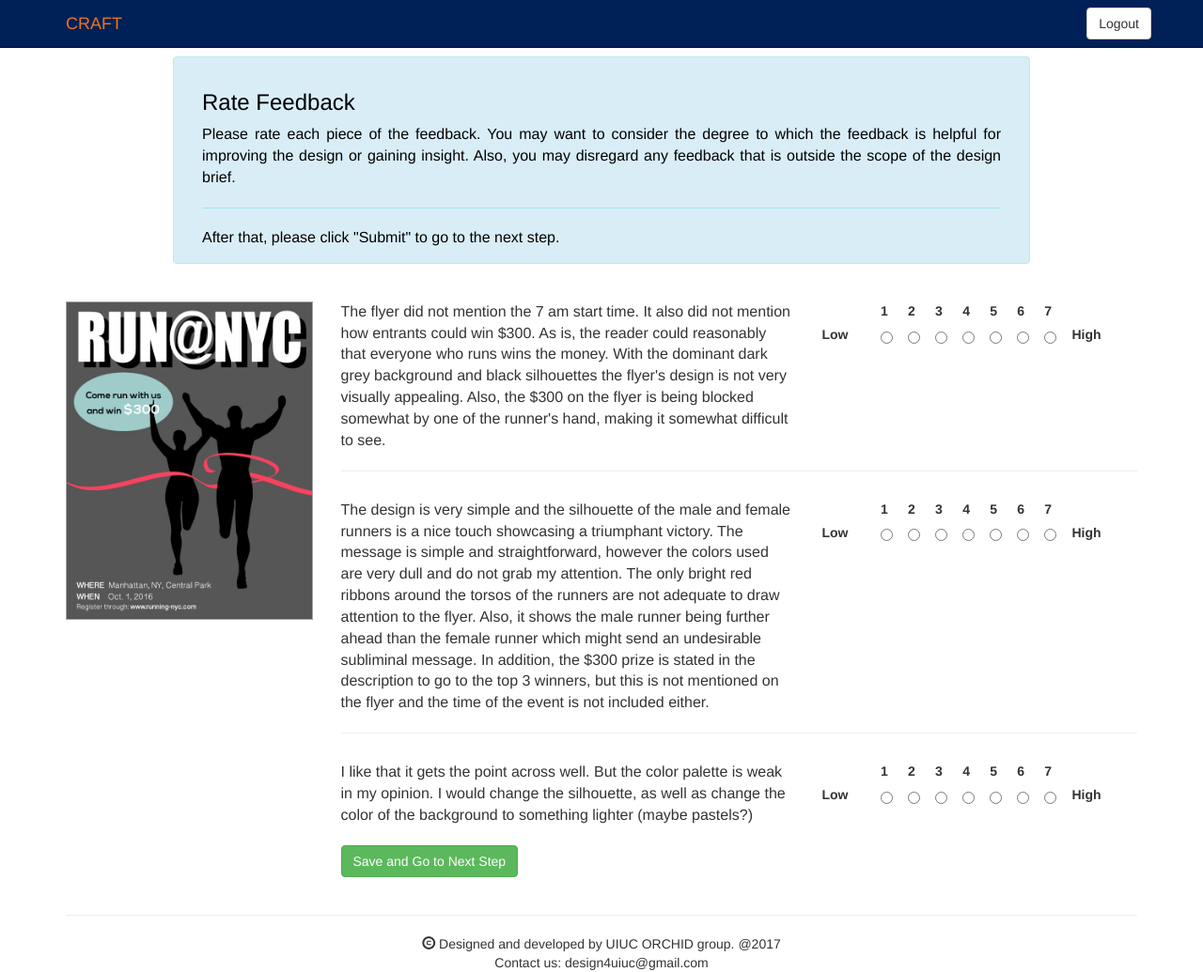
After one commit to gracetfg2/interpretation, a PHP site: page /sum_rate.php in a window 1280 px wide. The commit adds this page. Shown: the whole page at 94% size. Run offline with PHP 8.4, Linux system fonts and the light colour scheme; the visitor is signed in with stand-in values (Sample User, id 1); some libraries are stand-ins or nearby versions.

Commit message:
all four conditions

```diff
--- a/reflection_sum.php
+++ b/reflection_sum.php
@@ -92,7 +92,7 @@ function onClickSubmit(buttonNum) {
         //document.getElementById("area2").disabled = true;
     }
     else if(buttonNum == "3") {
-        window.location.href = "second_stage.php";
+        window.location.href = "sum_rate.php";
     }
 }
 
--- /dev/null
+++ b/sum_rate.php
@@ -0,0 +1,216 @@
+<!DOCTYPE html>
+<html lang="en">
+<head>
+    <meta charset="utf-8">
+    <meta name="viewport" content="width=device-width, initial-scale=1">
+    <link rel="stylesheet" href="https://maxcdn.bootstrapcdn.com/bootstrap/3.3.7/css/bootstrap.min.css">
+    <script src="https://ajax.googleapis.com/ajax/libs/jquery/3.2.1/jquery.min.js"></script>
+    <script src="https://maxcdn.bootstrapcdn.com/bootstrap/3.3.7/js/bootstrap.min.js"></script>
+    <!---->
+    <title>Prototype</title>
+    <!-- Custom styles for this template -->
+     <link rel="stylesheet" href="css/feedback.css">
+</head>
+
+
+<body>
+  <?php include('webpage-utility/ele_nav.php');?>
+    <div class="container">
+
+    <div class="alert alert-info" id="instruction">
+
+       <h3>Rate Feedback</h3>
+          <p>Please rate each piece of the feedback. You may want to consider the degree to which the feedback is helpful for improving the design or gaining insight. Also, you may disregard any feedback that is outside the scope of the design brief.</li>
+        </p>
+        <hr>
+         After that, please click "Submit" to go to the next step.
+        </p>
+    </div><!--End alert section for instruction-->
+
+
+    <div class="row" id="task">
+        <div class="col-md-3 col-sm-3" style="padding-top:10px">
+            <img style="border: 1px solid #A4A4A4; width:800px;"  src="test/exampledesign.jpg">
+        </div><!--End Design Image-->
+
+        <div class="col-md-9 col-sm-9">
+            <div class="row" id="p1">
+                <div class="col-md-7 col-sm-7" style="padding-top:10px">
+
+                <feedback>
+                The flyer did not mention the 7 am start time. It also did not mention how entrants could win $300. As is, the reader could reasonably that everyone who runs wins the money. With the dominant dark grey background and black silhouettes the flyer's design is not very visually appealing. Also, the $300 on the flyer is being blocked somewhat by one of the runner's hand, making it somewhat difficult to see.
+                </feedback>
+
+                </div>
+
+                <div class="col-md-5 col-sm-5" style="padding-top:10px">
+                     <table border='0' cellpadding='5' cellspacing='0' width="100%">
+                        <tr aria-hidden='true'>
+                            <td  class='radio-label'></td>
+                            <td><label class='radio-cell'>1</label></td>
+                            <td><label class='radio-cell'>2</label></td>
+                            <td><label class='radio-cell'>3</label></td>
+                            <td><label class='radio-cell'>4</label></td>
+                            <td><label class='radio-cell'>5</label></td>
+                            <td><label class='radio-cell'>6</label></td>
+                            <td><label class='radio-cell'>7</label></td>
+                            <td  class='radio-label' ></td>
+                        </tr>
+
+                        <tr>
+                            <td class='radio-label' ><strong>Low</strong></td>
+                            <td class='radio-cell'><input type='radio' class='radio-inline' name='1058' id='10581'  value='1' onclick='rate(this.name,1);'></td>
+                            <td class='radio-cell'><input type='radio' class='radio-inline' name='1058' id='10582'  value='2' onclick='rate(this.name,2);'></td>
+                            <td class='radio-cell'><input type='radio' class='radio-inline' name='1058' id='10583'  value='3' onclick='rate(this.name,3);'></td>
+                            <td class='radio-cell'><input type='radio' class='radio-inline' name='1058' id='10584'  value='4' onclick='rate(this.name,4);'></td>
+                            <td class='radio-cell'><input type='radio' class='radio-inline' name='1058' id='10585'  value='5' onclick='rate(this.name,5);'></td>
+                            <td class='radio-cell'><input type='radio' class='radio-inline' name='1058' id='10586'  value='6' onclick='rate(this.name,6);'></td>
+                            <td class='radio-cell'><input type='radio' class='radio-inline' name='1058' id='10587'  value='7' onclick='rate(this.name,7);'></td>
+                            <td class='radio-label'><strong>High</strong></td>
+                        </tr>
+                        </table>
+
+                </div>
+            </div>
+
+            <hr>
+
+            <div class="row" id="p2">
+               <div class="col-md-7 col-sm-7" style="padding-top:10px">
+
+                <feedback>
+               The design is very simple and the silhouette of the male and female runners is a nice touch showcasing a triumphant victory. The message is simple and straightforward, however the colors used are very dull and do not grab my attention. The only bright red ribbons around the torsos of the runners are not adequate to draw attention to the flyer. Also, it shows the male runner being further ahead than the female runner which might send an undesirable subliminal message. In addition, the $300 prize is stated in the description to go to the top 3 winners, but this is not mentioned on the flyer and the time of the event is not included either.
+                </feedback>
+
+                </div>
+
+                <div class="col-md-5 col-sm-5" style="padding-top:10px">
+                     <table border='0' cellpadding='5' cellspacing='0' width="100%">
+                        <tr aria-hidden='true'>
+                            <td  class='radio-label'></td>
+                            <td><label class='radio-cell'>1</label></td>
+                            <td><label class='radio-cell'>2</label></td>
+                            <td><label class='radio-cell'>3</label></td>
+                            <td><label class='radio-cell'>4</label></td>
+                            <td><label class='radio-cell'>5</label></td>
+                            <td><label class='radio-cell'>6</label></td>
+                            <td><label class='radio-cell'>7</label></td>
+                            <td  class='radio-label' ></td>
+                        </tr>
+
+                        <tr>
+                            <td class='radio-label' ><strong>Low</strong></td>
+                            <td class='radio-cell'><input type='radio' class='radio-inline' name='1058' id='10581'  value='1' onclick='rate(this.name,1);'></td>
+                            <td class='radio-cell'><input type='radio' class='radio-inline' name='1058' id='10582'  value='2' onclick='rate(this.name,2);'></td>
+                            <td class='radio-cell'><input type='radio' class='radio-inline' name='1058' id='10583'  value='3' onclick='rate(this.name,3);'></td>
+                            <td class='radio-cell'><input type='radio' class='radio-inline' name='1058' id='10584'  value='4' onclick='rate(this.name,4);'></td>
+                            <td class='radio-cell'><input type='radio' class='radio-inline' name='1058' id='10585'  value='5' onclick='rate(this.name,5);'></td>
+                            <td class='radio-cell'><input type='radio' class='radio-inline' name='1058' id='10586'  value='6' onclick='rate(this.name,6);'></td>
+                            <td class='radio-cell'><input type='radio' class='radio-inline' name='1058' id='10587'  value='7' onclick='rate(this.name,7);'></td>
+                            <td class='radio-label'><strong>High</strong></td>
+                        </tr>
+                        </table>
+
+                </div>
+            </div>
+
+            <hr>
+
+
+             <div class="row" id="p3">
+                <div class="col-md-7 col-sm-7" style="padding-top:10px">
+
+                <feedback>
+                I like that it gets the point across well. But the color palette is weak in my opinion. I would change the silhouette, as well as change the color of the background to something lighter (maybe pastels?)
+                </feedback>
+
+                </div>
+
+                <div class="col-md-5 col-sm-5" style="padding-top:10px">
+                     <table border='0' cellpadding='5' cellspacing='0' width="100%">
+                        <tr aria-hidden='true'>
+                            <td  class='radio-label'></td>
+                            <td><label class='radio-cell'>1</label></td>
+                            <td><label class='radio-cell'>2</label></td>
+                            <td><label class='radio-cell'>3</label></td>
+                            <td><label class='radio-cell'>4</label></td>
+                            <td><label class='radio-cell'>5</label></td>
+                            <td><label class='radio-cell'>6</label></td>
+                            <td><label class='radio-cell'>7</label></td>
+                            <td  class='radio-label' ></td>
+                        </tr>
+
+                        <tr>
+                            <td class='radio-label' ><strong>Low</strong></td>
+                            <td class='radio-cell'><input type='radio' class='radio-inline' name='1058' id='10581'  value='1' onclick='rate(this.name,1);'></td>
+                            <td class='radio-cell'><input type='radio' class='radio-inline' name='1058' id='10582'  value='2' onclick='rate(this.name,2);'></td>
+                            <td class='radio-cell'><input type='radio' class='radio-inline' name='1058' id='10583'  value='3' onclick='rate(this.name,3);'></td>
+                            <td class='radio-cell'><input type='radio' class='radio-inline' name='1058' id='10584'  value='4' onclick='rate(this.name,4);'></td>
+                            <td class='radio-cell'><input type='radio' class='radio-inline' name='1058' id='10585'  value='5' onclick='rate(this.name,5);'></td>
+                            <td class='radio-cell'><input type='radio' class='radio-inline' name='1058' id='10586'  value='6' onclick='rate(this.name,6);'></td>
+                            <td class='radio-cell'><input type='radio' class='radio-inline' name='1058' id='10587'  value='7' onclick='rate(this.name,7);'></td>
+                            <td class='radio-label'><strong>High</strong></td>
+                        </tr>
+                        </table>
+
+                </div>
+            </div>
+
+            <div style="margin-top:20px;">
+             <button type="button" class="btn btn-success" id="btn_finish" onclick="onClickSubmit(3);" >Save and Go to Next Step </button>
+            </div>
+
+
+
+        </div><!--End Feedback Section-->
+
+    </div><!--End Task Section-->
+
+  <?php include("webpage-utility/footer.php") ?>
+
+    </div><!--End Container-->
+
+<!--Begin Script-->
+<script>
+function toggleDelayed() {
+    var isDelayed = localStorage.getItem("isDelayed");
+    if(isDelayed == "1")
+        isDelayed = "0";
+    else
+        isDelayed = "1";
+    localStorage.setItem("isDelayed", isDelayed);
+    location.reload();
+}
+
+function onClickSubmit(buttonNum) {
+    if(buttonNum == "1") {
+        $("#feedback2").show();
+
+        //document.getElementById("area1").disabled = true;
+    }
+    else if(buttonNum == "2") {
+        $("#feedback3").show();
+        //document.getElementById("area2").disabled = true;
+    }
+    else if(buttonNum == "3") {
+        window.location.href = "second_stage.php";
+    }
+}
+
+$(document).ready(function(){
+    var isDelayed = localStorage.getItem("isDelayed");
+    if(isDelayed != "1")
+        //document.getElementById("reprint").innerHTML = "<br>Your design has been reprinted several times for your ease of reference.";
+
+    isDelayed = localStorage.getItem("isDelayed");
+    if(isDelayed == "1") {
+        $("#response2").hide();
+        $("#response3").hide();
+    }
+});
+</script>
+
+
+  </body>
+
+</html>
```
Also changed, not shown: self_explain_sum.php (+4 -4 lines).
